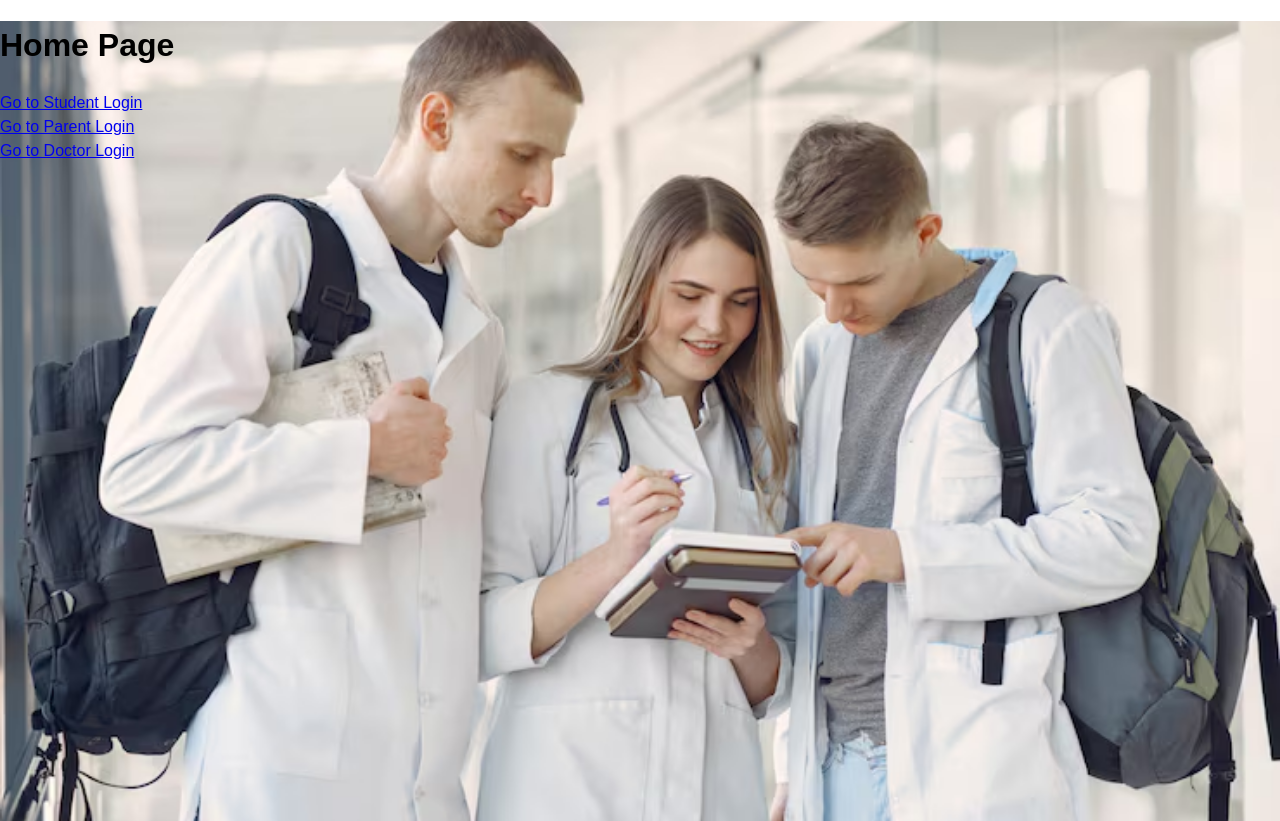
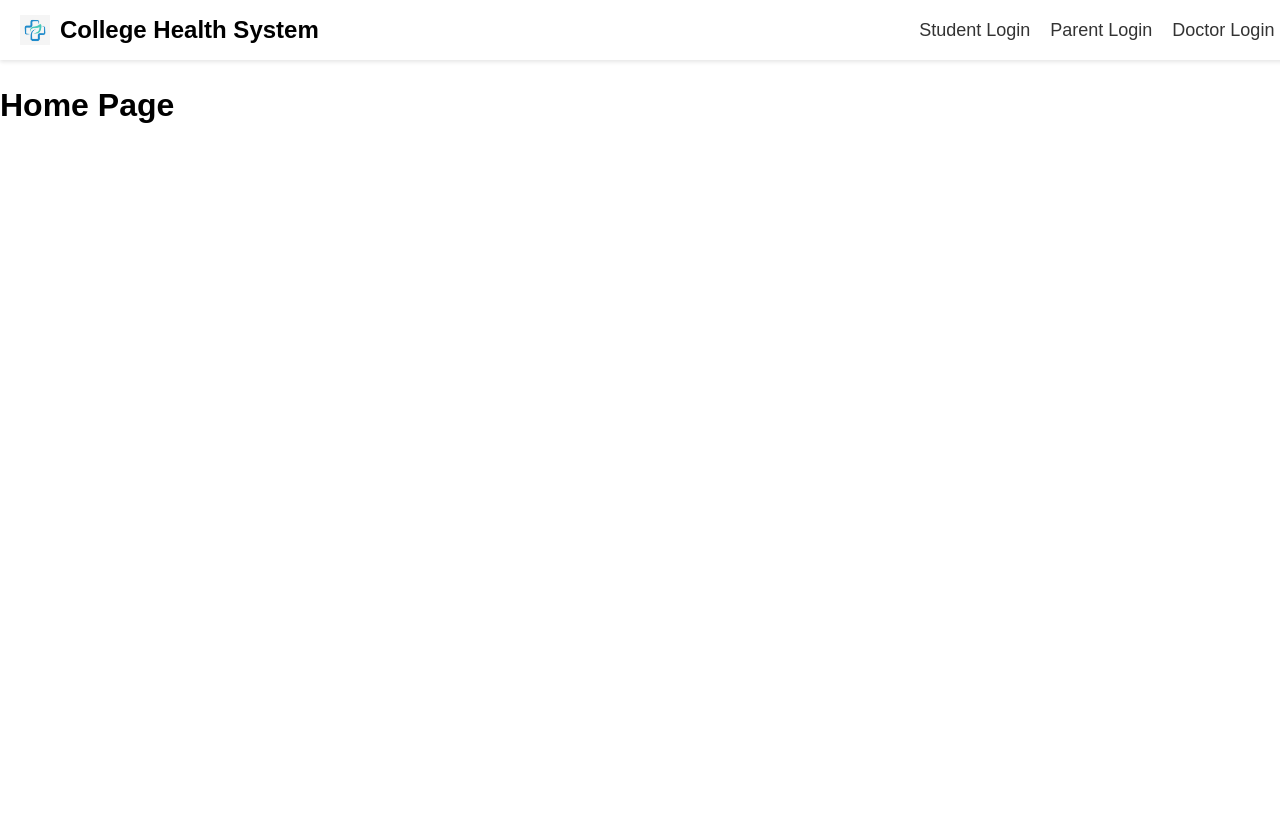
Before and after one commit to Arya4930/College-Healthcare-System, a React (Vite) app: page / in a window 1280 px wide. After the commit the page ends 800 px from the top, so only its background shows below. Built offline with nearby package versions, Linux system fonts and the light colour scheme.

Commit message:
Header Addition

```diff
--- a/src/App.jsx
+++ b/src/App.jsx
@@ -5,10 +5,12 @@ import Home from './components/Home.jsx';
 import LoginStudent from './components/LoginStudent.jsx';
 import LoginParent from './components/LoginParent.jsx';
 import LoginDoctor from './components/LoginDoctor.jsx';
+import Header from './components/Header.jsx';
 
 export default function App() {
   return (
     <>
+      <Header />
       <Routes>
         <Route path="/" element={<Home />} />
         <Route path="/about" element={<About />} />
--- /dev/null
+++ b/src/components/Header.jsx
@@ -0,0 +1,17 @@
+import "../css/Header.css"
+
+export default function Header() {
+    return (
+        <header>
+            <div className="header-left" onClick={() => window.location.href = "/"}>
+                <img src="/logo.jpg" alt="College Health System Logo" className="logo" />
+                <h2>College Health System</h2>
+            </div>
+            <div className="header-right">
+                <a href="/login-student">Student Login</a>
+                <a href="/login-parent">Parent Login</a>
+                <a href="/login-doctor">Doctor Login</a>
+            </div>
+        </header>
+    )
+}
--- a/src/components/Home.jsx
+++ b/src/components/Home.jsx
@@ -1,10 +1,9 @@
+import "../css/Home.css"
+
 export default function Home() {
     return (
-        <>
+        <div className="main-container">
             <h1>Home Page</h1>
-            <a href="/login-student">Go to Student Login</a><br></br>
-            <a href="/login-parent">Go to Parent Login</a><br></br>
-            <a href="/login-doctor">Go to Doctor Login</a>
-        </>
+        </div>
     )
 }
--- /dev/null
+++ b/src/css/Header.css
@@ -0,0 +1,43 @@
+header {
+    width: 98%;
+    height: 60px;
+    background-color: white;
+    display: flex;
+    align-items: center;
+    justify-content: space-between;
+    padding: 0 20px;
+    box-shadow: 0 2px 4px rgba(0, 0, 0, 0.1);
+    position: fixed;
+    top: 0;
+    left: 0;
+    z-index: 10;
+}
+
+.header-left {
+    display: flex;
+    align-items: center;
+    gap: 10px;
+    cursor: pointer;
+}
+
+.logo {
+    height: 30px;
+    width: 30px;
+}
+
+.header-left h2 {
+    font-size: x-large;
+    margin: 0;
+}
+
+.header-right a{
+    margin-left: 20px;
+    text-decoration: none;
+    font-size: large;
+    color: #333333;
+    font-weight: 500;
+}
+
+.header-right a:hover {
+    color: #007bff;
+}
--- /dev/null
+++ b/src/css/Home.css
@@ -0,0 +1,3 @@
+.main-container {
+    padding-top: 60px;
+}
--- a/src/css/LoginStudent.css
+++ b/src/css/LoginStudent.css
@@ -1,12 +1,8 @@
-body {
+.login-container {
     background-image: url("/student.avif");
     background-size: cover;
     background-position: center;
-    height: 100%;
     width: 100%;
-}
-
-.login-container {
     min-height: 100vh;
     display: flex;
     align-items: center;
```
Also changed, not shown: src/components/LoginStudent.jsx (+3 -4 lines).
